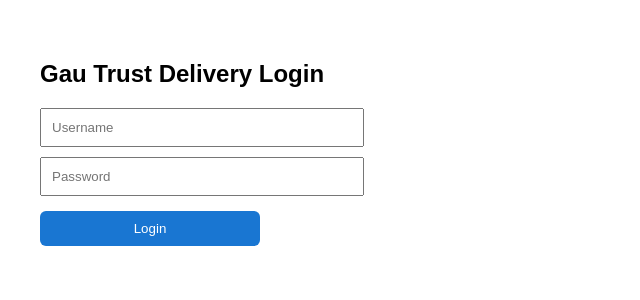
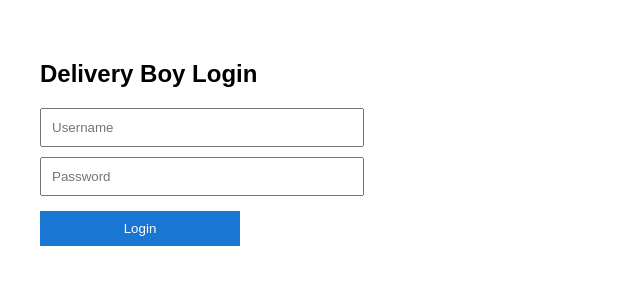
Before and after one commit to rudrajain95/gau-trust, a Next.js app: page /delivery/login in a window 1280 px wide. Shown: the top 300 px of the page, without its empty margins (0-640 px from the left). Built offline with nearby package versions, Linux system fonts and the light colour scheme.

Commit message:
r11 add delivery login

```diff
--- a/app/delivery/login/page.tsx
+++ b/app/delivery/login/page.tsx
@@ -3,52 +3,66 @@
 import { useState } from "react";
 
 export default function DeliveryLoginPage() {
-  const [username, setUsername] = useState("");
-  const [password, setPassword] = useState("");
+
+const [username,setUsername] = useState("");
+const [password,setPassword] = useState("");
 
 const login = () => {
-    if (username === "delivery" && password === "Delivery@123") {
-      localStorage.setItem("deliveryLogin", "true");
-      localStorage.setItem("deliveryBoyName", "Delivery Boy 1");
-      window.location.href = "/delivery/dashboard";
-    } else {
-      alert("Wrong delivery login");
+
+if(username==="delivery" && password==="Delivery@123"){
+
+localStorage.setItem("deliveryLogin","true");
+
+window.location.href="/delivery/dashboard";
+
+}else{
+
+alert("Wrong login");
+
 }
+
 };
 
-  return (
-    <div style={{ padding: 40, fontFamily: "Arial" }}>
-      <h2>Gau Trust Delivery Login</h2>
+return(
+
+<div style={{
+padding:40,
+fontFamily:"Arial"
+}}>
+
+<h2>Delivery Boy Login</h2>
 
 <input
 placeholder="Username"
 value={username}
-        onChange={(e) => setUsername(e.target.value)}
-        style={{ display: "block", marginTop: 10, padding: 10, width: 300 }}
+onChange={(e)=>setUsername(e.target.value)}
+style={{display:"block",marginTop:10,padding:10,width:300}}
 />
 
 <input
 type="password"
 placeholder="Password"
 value={password}
-        onChange={(e) => setPassword(e.target.value)}
-        style={{ display: "block", marginTop: 10, padding: 10, width: 300 }}
+onChange={(e)=>setPassword(e.target.value)}
+style={{display:"block",marginTop:10,padding:10,width:300}}
 />
 
 <button
 onClick={login}
 style={{
-          marginTop: 15,
-          padding: 10,
-          width: 220,
-          background: "#1976d2",
-          color: "white",
-          border: "none",
-          borderRadius: 6
+marginTop:15,
+padding:10,
+width:200,
+background:"#1976d2",
+color:"white",
+border:"none"
 }}
 >
 Login
 </button>
+
 </div>
-  );
+
+)
+
 }
```
Lines whose indentation alone changed are shown as unchanged.
